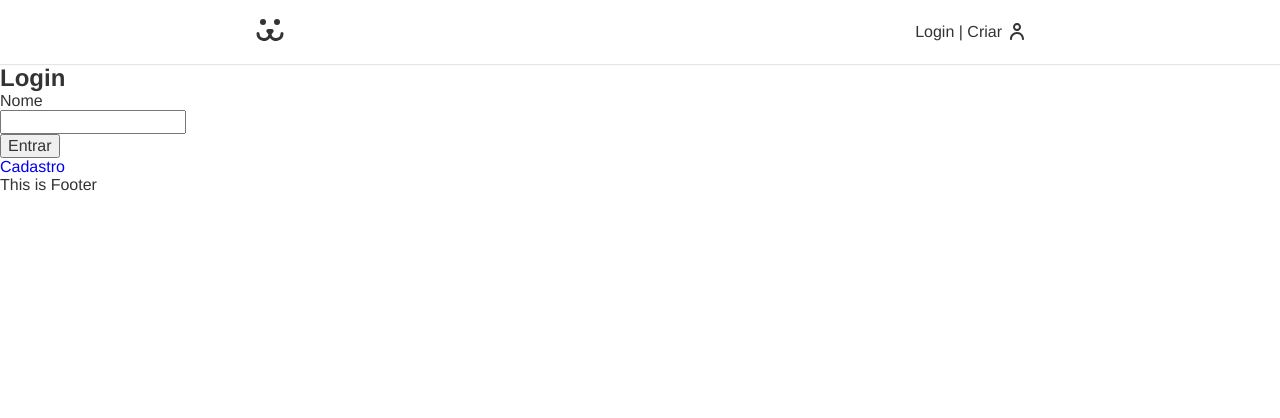
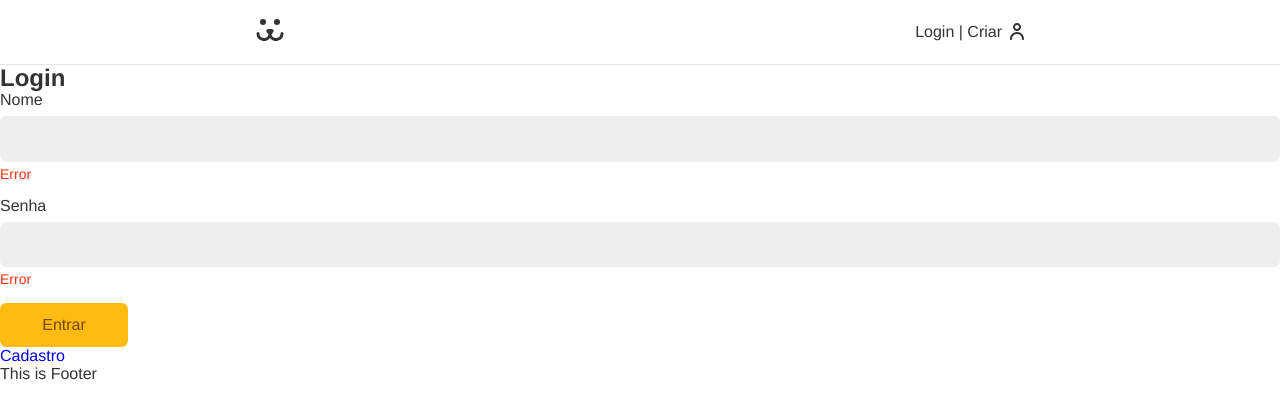
Before and after one commit to mpradofilho/dogs-social-network, a React (Create React App) app: page /login in a window 1280 px wide. Shown: the top 418 px of the page. Built offline with nearby package versions, Linux system fonts and the light colour scheme.

Commit message:
"Styles Input Add

```diff
--- a/src/components/Forms/Button.jsx
+++ b/src/components/Forms/Button.jsx
@@ -1,10 +1,10 @@
+/* eslint-disable react/button-has-type */
 import React from 'react';
-// eslint-disable-next-line no-unused-vars
 import styles from './Button.module.css';
 
-function Button() {
+function Button({ children, ...props }) {
   return (
-    <div />
+    <button {...props} className={styles.button}>{children}</button>
   );
 }
 
--- a/src/components/Forms/Button.module.css
+++ b/src/components/Forms/Button.module.css
@@ -0,0 +1,24 @@
+.button {
+  font-size: 1rem;
+  font-family: var(--type-first);
+  cursor: pointer;
+  border: none;
+  border-radius: 0.4rem;
+  background: #fb1;
+  color: #764701;
+  padding: 0.8rem 1.2rem;
+  box-sizing: border-box;
+  transition: 0.1s;
+  min-width: 8rem;
+}
+
+.button:hover,
+.button:focus {
+  outline: none;
+  box-shadow: 0 0 0 3px #fea, 0 0 0 4px #fb1;
+}
+
+.button:disabled {
+  opacity: 0.5rem;
+  cursor: wait;
+}
--- a/src/components/Forms/Input.jsx
+++ b/src/components/Forms/Input.jsx
@@ -3,15 +3,16 @@ import styles from './Input.module.css';
 
 function Input({ label, type, name }) {
   return (
-    <>
-      <label htmlFor={name}>{label}</label>
+    <div className={styles.wrapper}>
+      <label className={styles.label} htmlFor={name}>{label}</label>
       <input
         type={type}
         id={name}
         name={name}
         className={styles.input}
       />
-    </>
+      <p className={styles.error}>Error</p>
+    </div>
   );
 }
 
--- a/src/components/Forms/Input.module.css
+++ b/src/components/Forms/Input.module.css
@@ -0,0 +1,35 @@
+.wrapper {
+  margin-bottom: 1rem;
+}
+
+.input {
+  border: 1px solid #eee;
+  display: block;
+  width: 100%;
+  font-size: 1rem;
+  padding: 0.8rem;
+  border-radius: 0.4rem;
+  background: #eee;
+  transition: 0.3s;
+}
+
+.input:focus,
+.input:hover {
+  outline: none;
+  border-color: #fb1;
+  background: white;
+  box-shadow: 0 0 0 3px #fea;
+}
+
+.label {
+  display: block;
+  font-size: 1rem;
+  line-height: 1;
+  padding-bottom: 0.5rem;
+}
+
+.error {
+  color: #f31;
+  font-size: .875rem;
+  margin-top: .25rem;
+}
--- a/src/components/Login/LoginForm.jsx
+++ b/src/components/Login/LoginForm.jsx
@@ -1,6 +1,7 @@
 import React from 'react';
 import { Link } from 'react-router-dom';
 import Input from '../Forms/Input';
+import Button from '../Forms/Button';
 
 const LoginForm = () => {
   const [username, setUsername] = React.useState('');
@@ -25,7 +26,8 @@ const LoginForm = () => {
       <h1>Login</h1>
       <form action="" onSubmit={handleSubmit}>
         <Input label="Nome" type="text" name="username" />
-        <button type="submit">Entrar</button>
+        <Input label="Senha" type="password" name="password" />
+        <Button>Entrar</Button>
       </form>
       <Link to="/login/create">Cadastro</Link>
     </section>
```
Also changed, not shown: .eslintrc.js.
